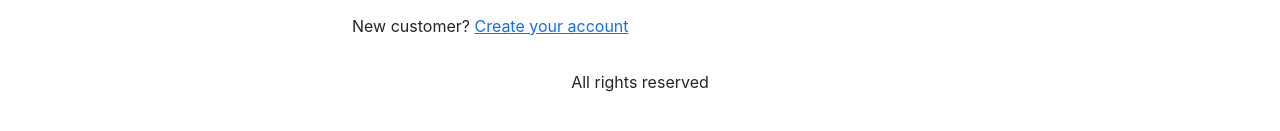
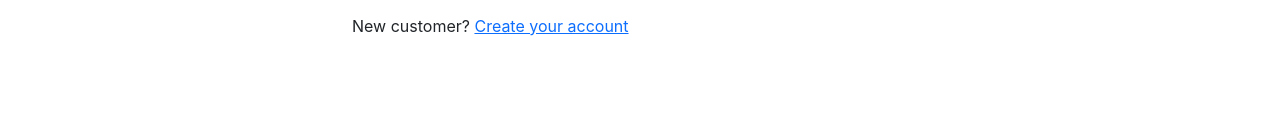
Before and after one commit to Christine-02/Vintagewebsite, a React (Create React App) app in the folder frontend/: page /signin in a window 1280 px wide. Shown: the part 415-546 px from the top of the page. Built offline with nearby package versions, Linux system fonts and the light colour scheme.

Commit message:
final commit

```diff
--- a/frontend/src/App.js
+++ b/frontend/src/App.js
@@ -9,12 +9,12 @@ import Badge from 'react-bootstrap/Badge';
 import Nav from 'react-bootstrap/Nav';
 import Container from 'react-bootstrap/Container';
 import { LinkContainer } from 'react-router-bootstrap';
-import { useContext } from 'react';
+import { useContext, useEffect, useState } from 'react';
 import { Store } from './Store';
 import CartScreen from './screens/CartScreen';
 import SigninScreen from './screens/SigninScreen';
 import NavDropdown from 'react-bootstrap/NavDropdown';
-import { ToastContainer } from 'react-toastify';
+import { toast, ToastContainer } from 'react-toastify';
 import 'react-toastify/dist/ReactToastify.css';
 import ShippingAddressScreen from './screens/ShippingAddressScreen';
 import SignupScreen from './screens/SignupScreen';
@@ -32,6 +32,11 @@ import ProductEditScreen from './screens/ProductEditScreen';
 import OrderListScreen from './screens/OrderListScreen';
 import UserListScreen from './screens/UserListScreen';
 import UserEditScreen from './screens/UserEditScreen';
+import { getError } from './utils';
+import SearchBox from './components/SearchBox';
+import axios from 'axios';
+import { Button } from 'react-bootstrap';
+import SearchScreen from './screens/SearchScreen';
 
 function App() {
   const { state, dispatch: ctxDispatch } = useContext(Store);
@@ -55,6 +60,7 @@ function App() {
               </LinkContainer>
               <Navbar.Toggle aria-controls="basic-navbar-nav" />
               <Navbar.Collapse id="basic-navbar-nav">
+                <SearchBox />
                 <Nav className="me-auto  w-100  justify-content-end">
                   <Link to="/cart" className="nav-link">
                     <h5>
@@ -94,6 +100,7 @@ function App() {
                     )}
                   </h4>
                   <h4>
+                    {/* disp when user is admin  */}
                     {userInfo && userInfo.isAdmin && (
                       <NavDropdown title="Admin" id="admin-nav-dropdown">
                         <LinkContainer to="/admin/dashboard">
@@ -121,7 +128,7 @@ function App() {
             <Routes>
               <Route path="/product/:slug" element={<ProductScreen />} />
               <Route path="/cart" element={<CartScreen />} />
-
+              <Route path="/search" element={<SearchScreen />} />
               <Route path="/signin" element={<SigninScreen />} />
               <Route path="/signup" element={<SignupScreen />} />
               <Route
@@ -211,9 +218,6 @@ function App() {
           </div>
         </main>
       </div>
-      <footer>
-        <div className="text-center">All rights reserved</div>
-      </footer>
     </BrowserRouter>
   );
 }
--- a/frontend/src/components/AdminRoute.js
+++ b/frontend/src/components/AdminRoute.js
@@ -3,6 +3,7 @@ import { Navigate } from 'react-router-dom';
 import { Store } from '../Store';
 
 export default function AdminRoute({ children }) {
+  //Destructuring
   const { state } = useContext(Store);
   const { userInfo } = state;
   return userInfo && userInfo.isAdmin ? children : <Navigate to="/signin" />;
```
Also changed, not shown: frontend/src/components/Rating.js (added, +17 -0 lines).
